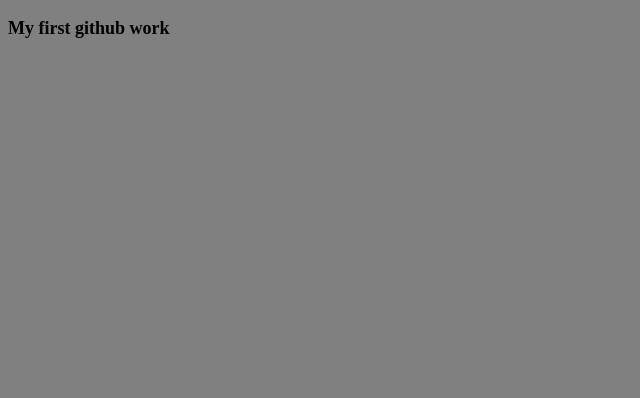
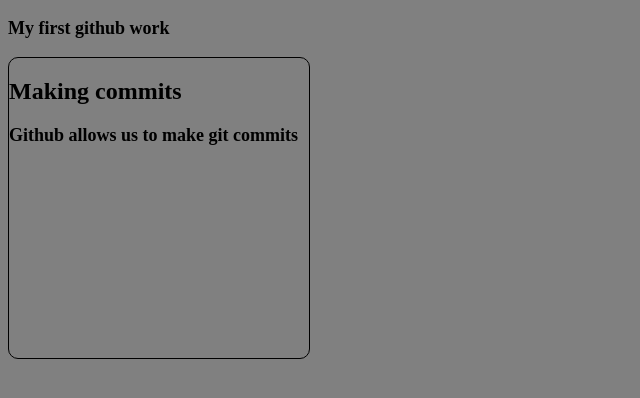
Before and after one commit to TonnyNyauke/profia_web_dev, a plain HTML site: page index.html in a window 1280 px wide. Shown: the whole page, without its empty margins (0-640 px from the left). Drawn offline with Linux system fonts and the light colour scheme.

Commit message:
Added a div element

```diff
--- a/index.html
+++ b/index.html
@@ -4,6 +4,11 @@
         <link rel="stylesheet" type="text/css" href="style.css" >
     </head>
     <body>
+
         <p>My first github work</p>
+        <div>
+            <h2>Making commits</h2>
+            <p>Github allows us to make git commits</p>
+        </div>
     </body>
 </html>
--- a/style.css
+++ b/style.css
@@ -5,3 +5,9 @@
     font-size: large;
     font-weight: bold;
 }
+div{
+    width: 300px;
+    height: 300px;
+    border: 1px solid black;
+    border-radius: 10px;
+}
```
